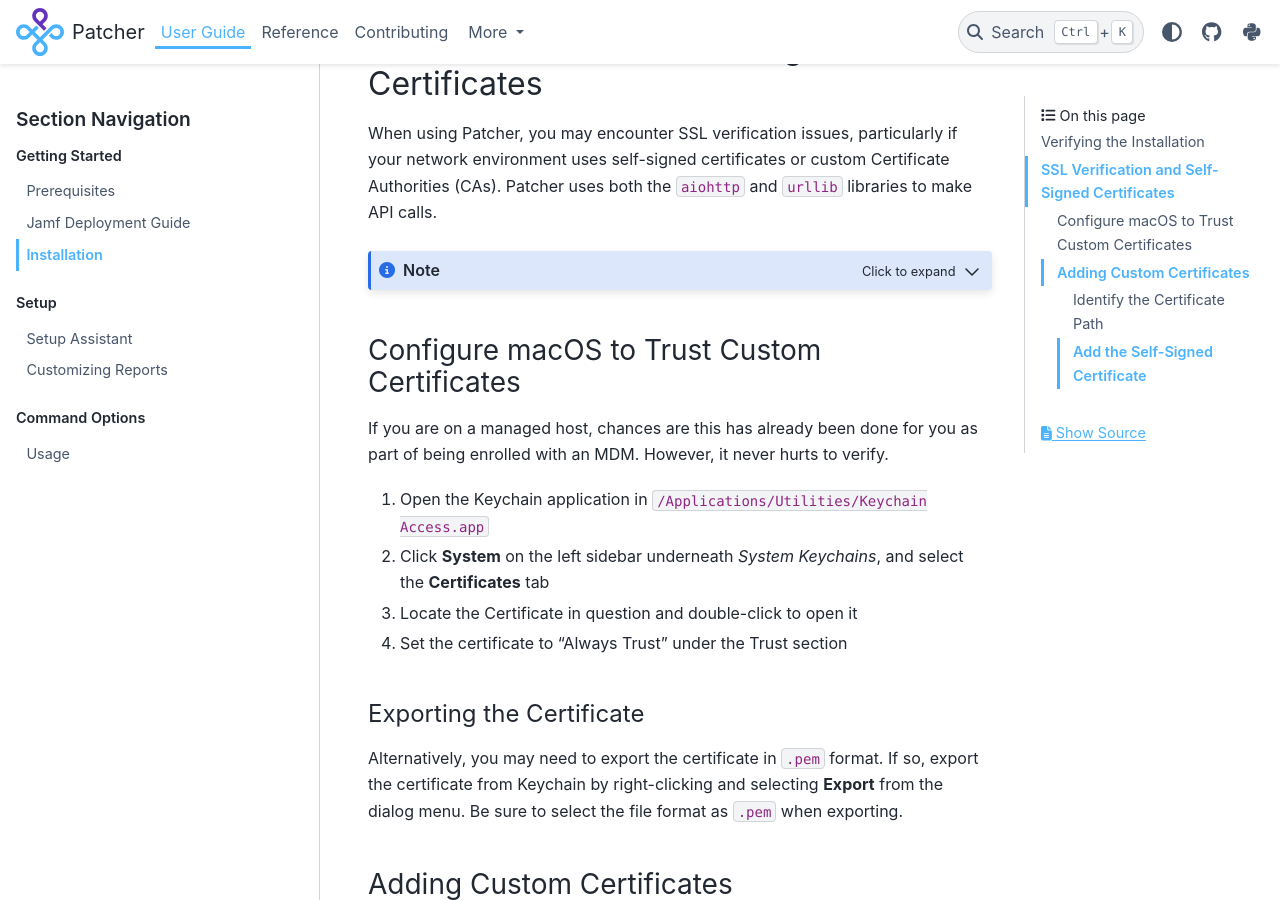
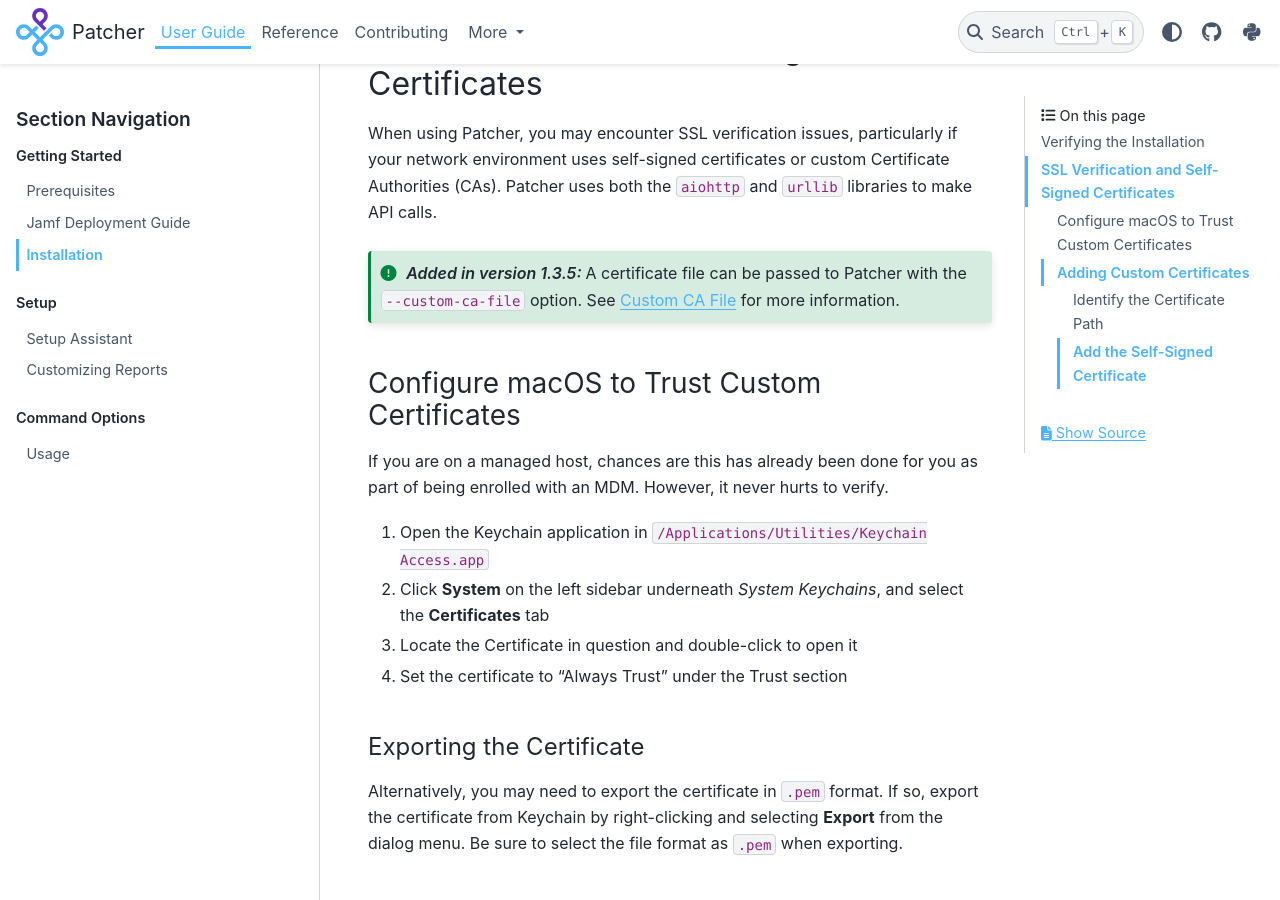
Before and after one commit to liquidz00/Patcher, a Sphinx documentation site: the page built from docs/user/install.md, in a window 1280 px wide and 900 px high, scrolled down 1476 px. Built offline with Sphinx 7.4.7 and the PyData theme 0.15.4, drawn with Linux system fonts in a browser that asks for light colours.

Commit message:
Update install.md with custom CA information

```diff
--- a/docs/user/install.md
+++ b/docs/user/install.md
@@ -63,10 +63,9 @@
 
 When using Patcher, you may encounter SSL verification issues, particularly if your network environment uses self-signed certificates or custom Certificate Authorities (CAs). Patcher uses both the `aiohttp` and `urllib` libraries to make API calls.
 
-:::{note}
-:class: dropdown
-
-We are actively working on introducing the ability to pass the path of the certificate(s) to Patcher to handle SSL verification.
+:::{versionadded} 1.3.5
+A certificate file can be passed to Patcher with the `--custom-ca-file` option.
+See {ref}`custom-ca` for more information.
 :::
 
 ### Configure macOS to Trust Custom Certificates
--- a/docs/user/usage.rst
+++ b/docs/user/usage.rst
@@ -126,6 +126,8 @@
 
     $ patcherctl --reset
 
+.. _custom-ca:
+
 Custom CA File
 --------------
 
```
